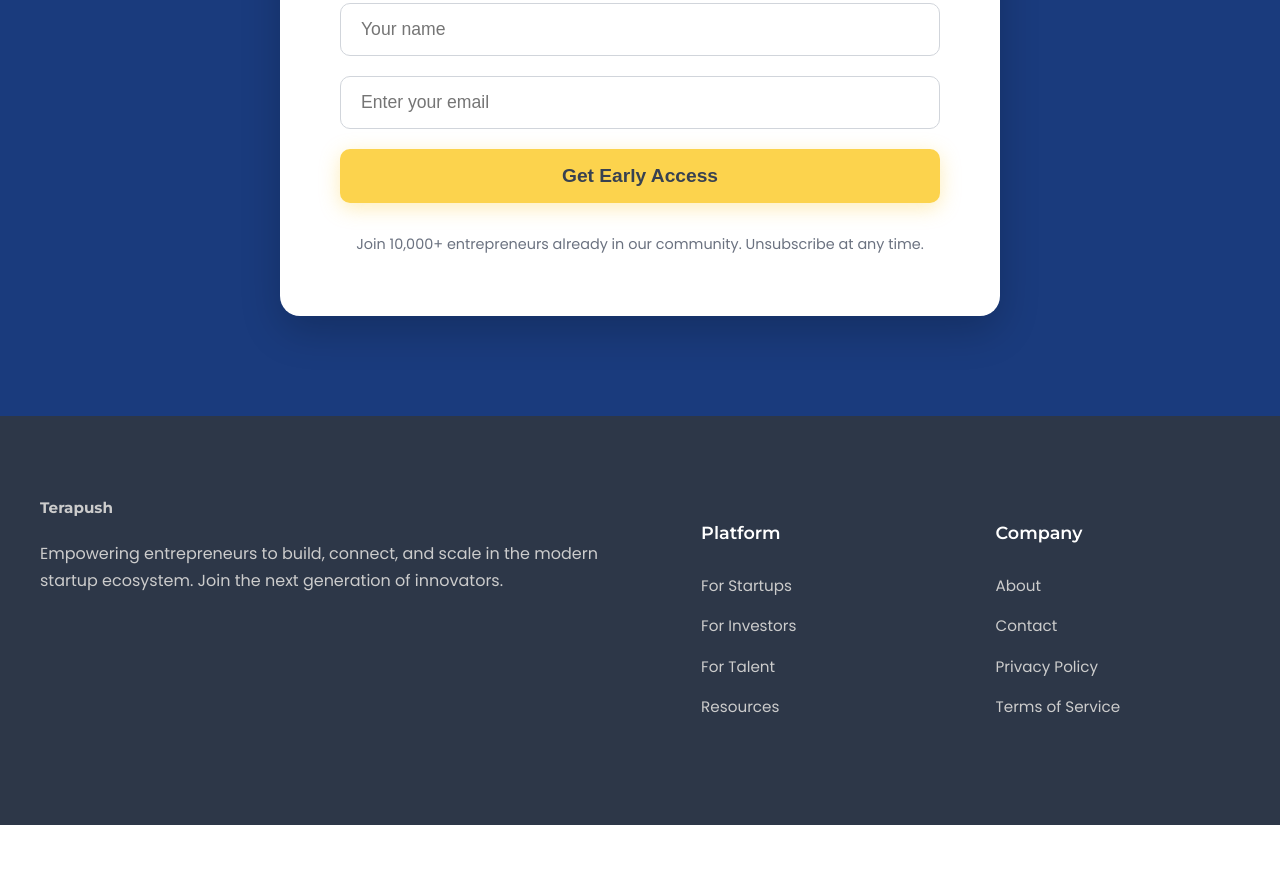
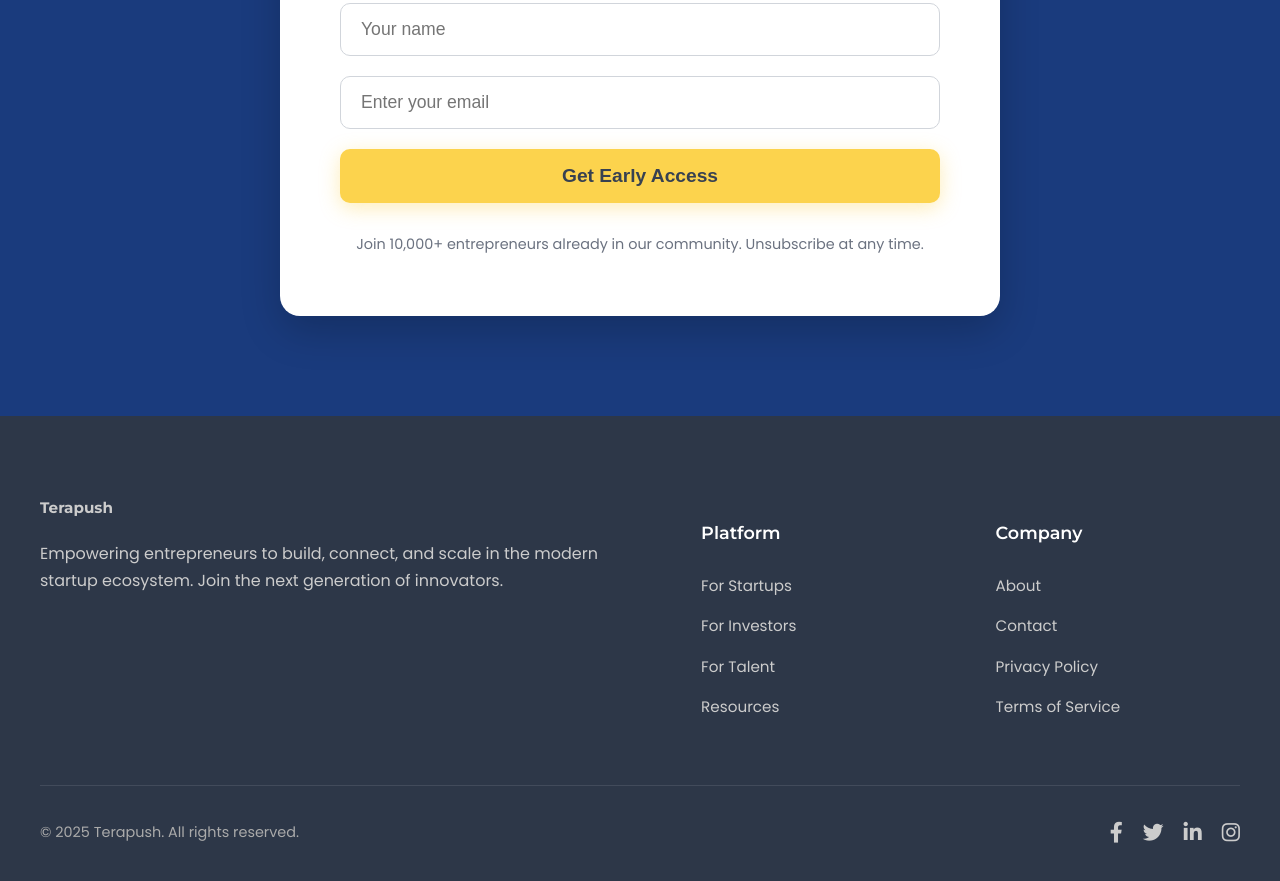
Before and after one commit to harshbafnaa/terapush, a plain HTML site: page index.html in a window 1280 px wide. Shown: the part 4137-5018 px from the top of the page. Before the commit the page ends 4962 px from the top, so only its background shows below. Drawn offline with Linux system fonts and the light colour scheme.

Commit message:
Update index.html

```diff
--- a/index.html
+++ b/index.html
@@ -860,3 +860,19 @@
                         <li><a href="#">Contact</a></li>
                         <li><a href="#">Privacy Policy</a></li>
                         <li><a href="#">Terms of Service</a></li>
+                     </ul>
+            </div>
+        </div>
+        <div class="footer-bottom">
+            <div class="copyright">&copy; 2025 Terapush. All rights reserved.</div>
+            <div class="social-icons">
+                <a href="#"><i class="fab fa-facebook-f"></i></a>
+                <a href="#"><i class="fab fa-twitter"></i></a>
+                <a href="#"><i class="fab fa-linkedin-in"></i></a>
+                <a href="#"><i class="fab fa-instagram"></i></a>
+            </div>
+        </div>
+    </div>
+</footer>
+</body>
+</html>
```
